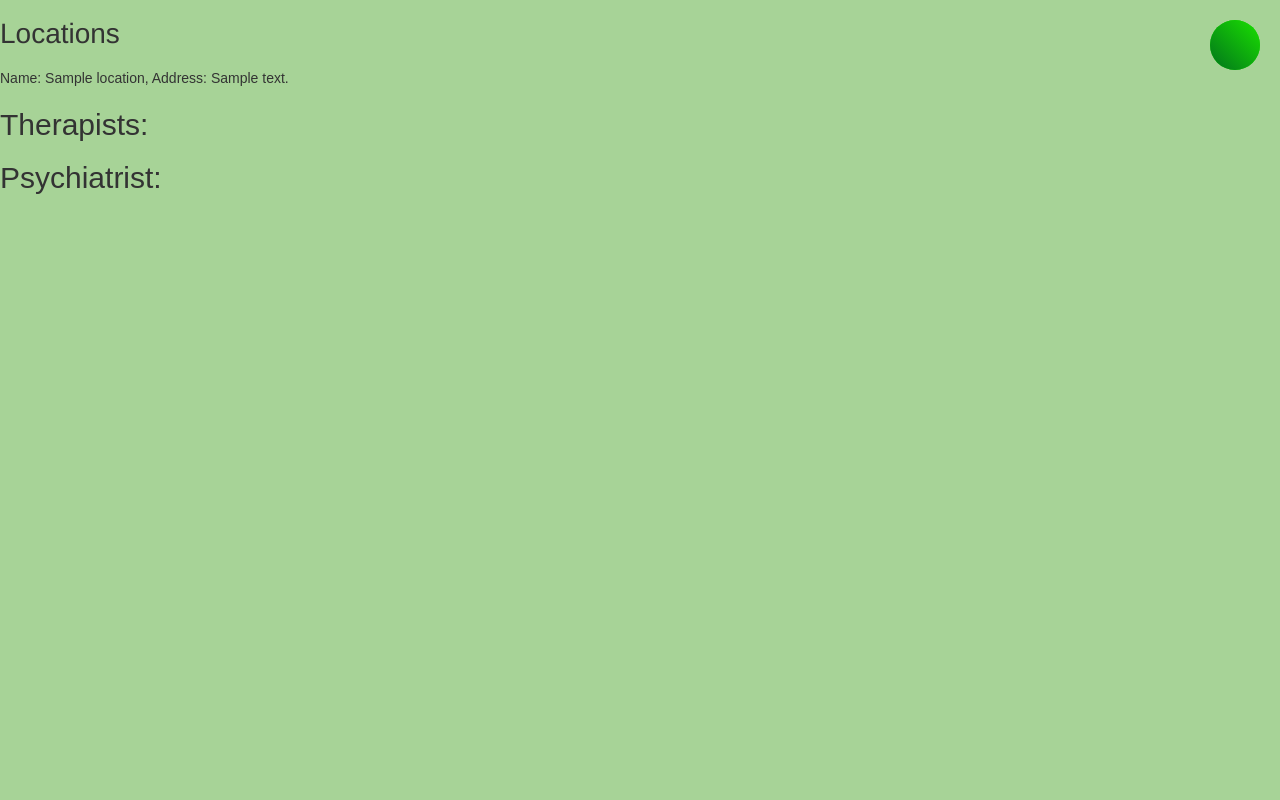
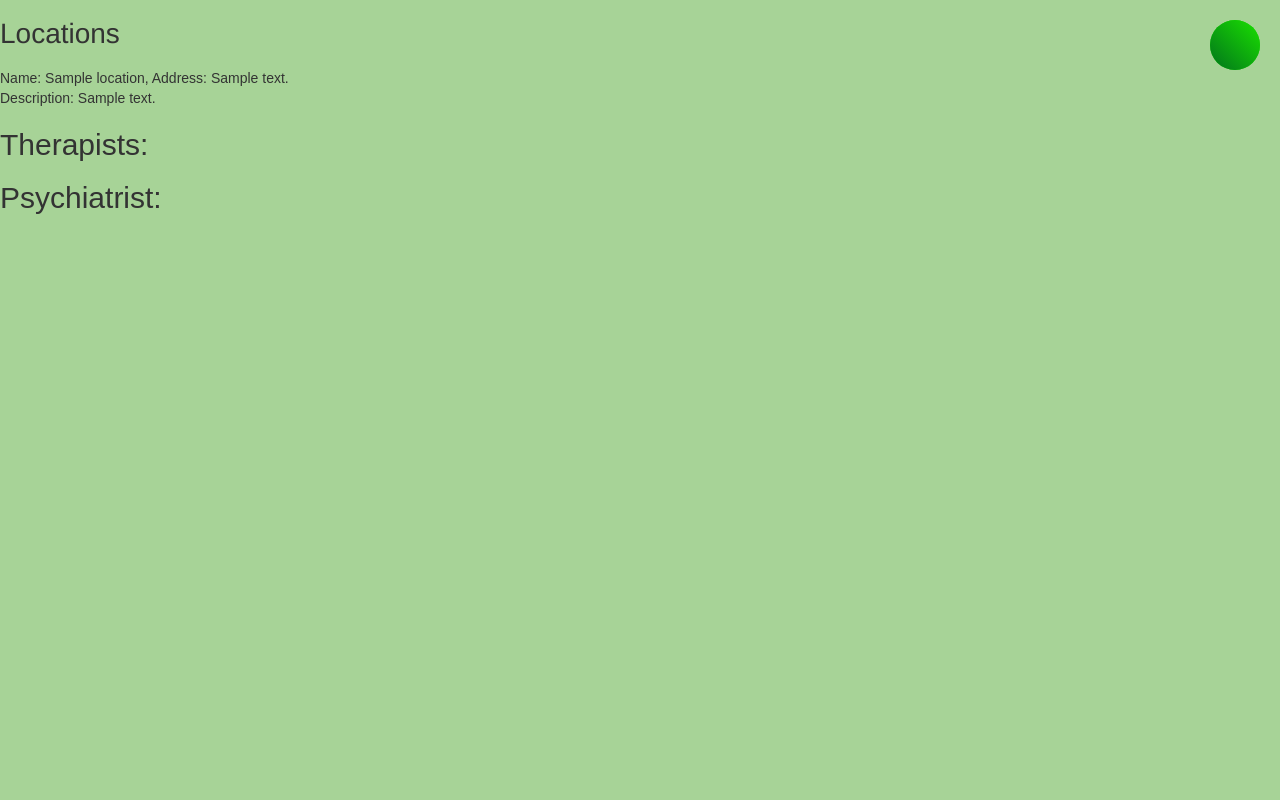
Before and after one commit to STEAM-Center-NYC/10035-Search-Engine-For-Safe-Space-Locations-for-Students-Battling-Mental-Health-Issues, a Flask app: template templates/locations.html.jinja in a window 1280 px wide. Run offline with Flask 3, Linux system fonts and the light colour scheme; the template is opened without the code that fills it: most values are stand-ins (such as "Sample title", 1, 10 or a date in 2020); some libraries are stand-ins or nearby versions.

Commit message:
Added descriptions, and completed the overview

```diff
--- a/app.py
+++ b/app.py
@@ -66,7 +66,7 @@ def landing():
 def locations():
     connection = connect_db()
     with connection.cursor() as cursor:
-        sql = "SELECT name, address FROM Locations"
+        sql = "SELECT name, address, description FROM Locations"
         cursor.execute(sql)
         locations_data = cursor.fetchall()
     connection.close()
--- a/templates/aboutus.html.jinja
+++ b/templates/aboutus.html.jinja
@@ -52,7 +52,7 @@
         <a href='questionnaire.hmtl.jinja'>
         </a>
         <button>
-          yes
+          <a href="/questionnnaire">Yes</a>
         </button>
         <button>
           no
--- a/templates/locations.html.jinja
+++ b/templates/locations.html.jinja
@@ -37,6 +37,7 @@
     <ul>
         {% for location in locations %}
         <li>Name: {{ location.name }}, Address: {{ location.address }}</li>
+        <li>Description: {{ location.description }}</li>
         {% endfor %}
 
 
```
